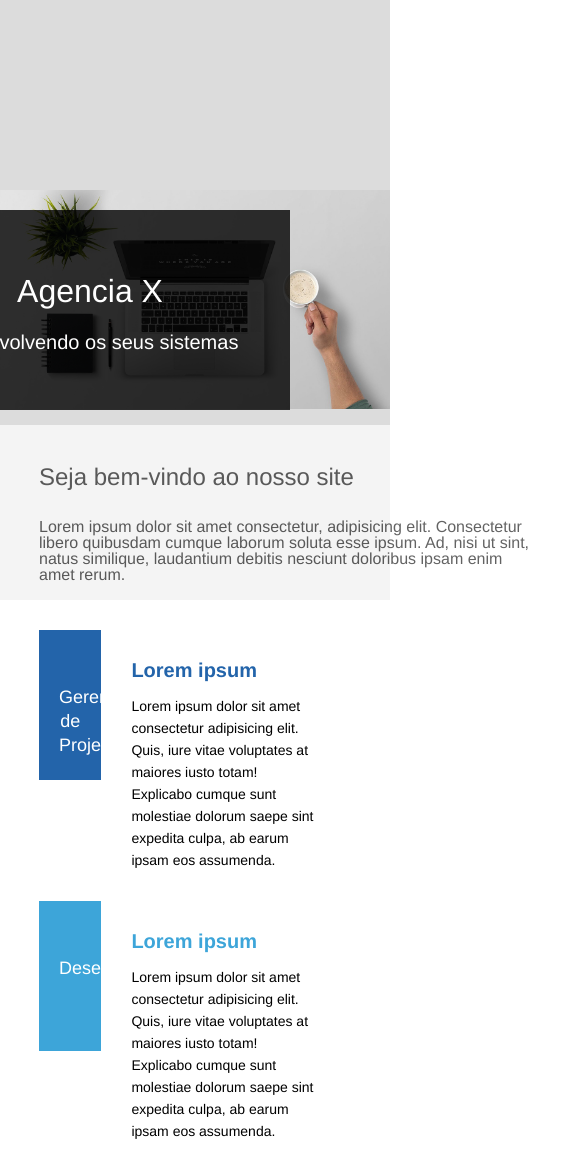
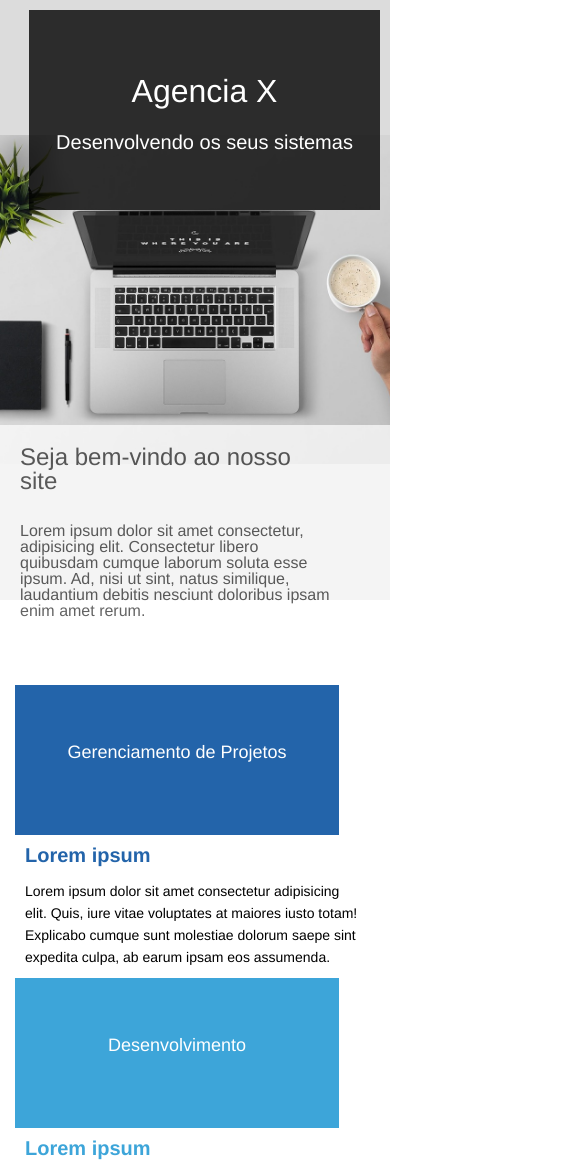
Before and after one commit to OsmarBaia/Landpage-Agencia-Servicos, a website: page index.html in a window 390 px wide. Shown: the top 1161 px of the page, 585 px wide, since content can reach past the window. Drawn offline with Linux system fonts and the light colour scheme.

Commit message:
Responsive Update add responsive behavior for mobile (<420px) and some gifs in the readme

```diff
--- /dev/null
+++ b/assets/css/responsive.css
@@ -0,0 +1,66 @@
+/* Mobile */
+@media only screen and (max-width: 420px) {
+  body {
+    width: 100%;
+  }
+  .banner {
+    max-width: 420px;
+    width: 100%;
+  }
+  .front-background {
+    background-size: 150%;
+  }
+
+  .banner-container {
+    width: 90%;
+    right: 10px;
+    top: 10px;
+  }
+
+  .company-info-content {
+    position: absolute;
+    padding-left: 20px;
+    padding-right: 20px;
+    top: 20px;
+    width: 80%;
+  }
+
+  .services {
+    max-width: 100%;
+    margin: 80px 10px;
+    margin-bottom: 0px;
+
+    padding: 5px 5px;
+    padding-bottom: 0;
+  }
+
+  .service-title {
+    float: none;
+    width: 90%;
+  }
+
+  .service-description {
+    width: 100%;
+    float: left;
+    padding: 10px;
+    box-sizing: border-box;
+  }
+
+  .about-area {
+    flex-direction: column;
+  }
+
+  .contact-area {
+    max-width: 100%;
+  }
+
+  .form-container input,
+  .form-container textarea {
+    width: 130%;
+  }
+
+  .form-background {
+    width: 150%;
+    height: 100%;
+  }
+}
--- a/index.html
+++ b/index.html
@@ -7,6 +7,7 @@
 
 		<link rel="stylesheet" href="./assets/css/reset.css" />
 		<link rel="stylesheet" href="./assets/css/style.css" />
+		<link rel="stylesheet" href="./assets/css/responsive.css" />
 
 		<script
 			src="https://kit.fontawesome.com/8a39f764f9.js"
```
Also changed, not shown: README.md, assets/img/mobileView.gif (added), 2 other files.
